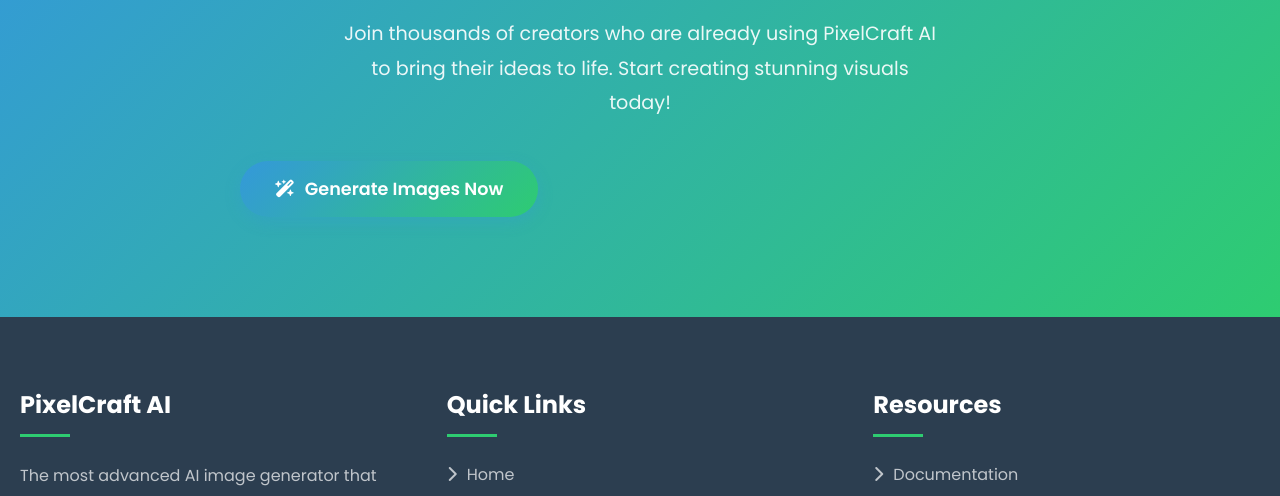
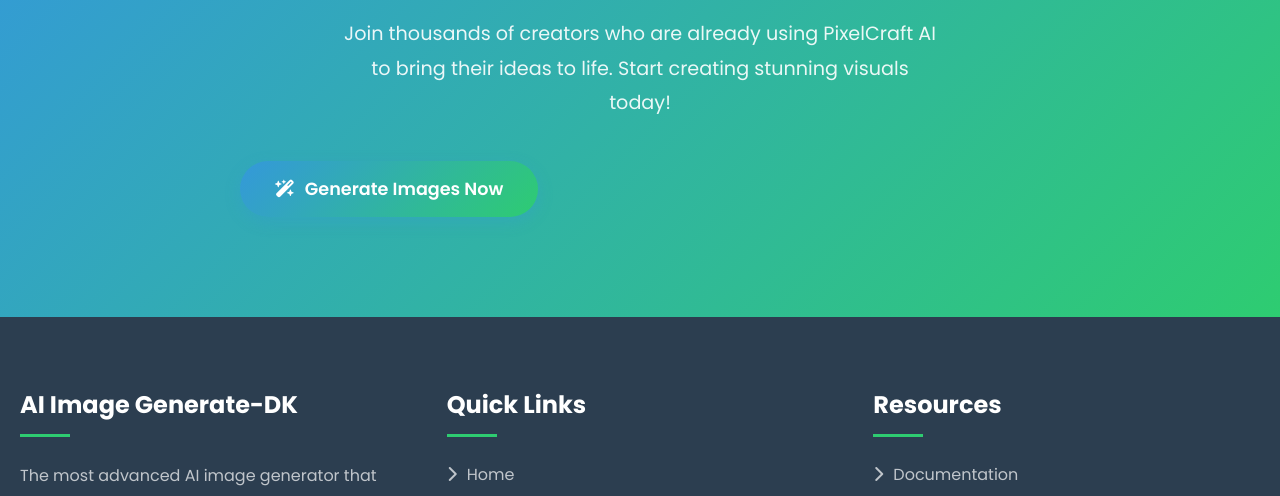
Before and after one commit to dost369/ImageSpark, a website: page index.html in a window 1280 px wide. Shown: the part 3103-3599 px from the top of the page. Drawn offline with Linux system fonts and the light colour scheme.

Commit message:
Update index.html

```diff
--- a/index.html
+++ b/index.html
@@ -3,7 +3,7 @@
 <head>
     <meta charset="UTF-8">
     <meta name="viewport" content="width=device-width, initial-scale=1.0">
-    <title>PixelCraft AI | Professional Text-to-Image Generator</title>
+    <title>AI Image Generate-DK | Professional Text-to-Image Generator</title>
     <link rel="stylesheet" href="https://cdnjs.cloudflare.com/ajax/libs/font-awesome/6.4.0/css/all.min.css">
     <link href="https://fonts.googleapis.com/css2?family=Poppins:wght@300;400;500;600;700&family=Montserrat:wght@700;800&display=swap" rel="stylesheet">
     <style>
@@ -818,7 +818,7 @@
         <div class="container">
             <div class="footer-content">
                 <div class="footer-column animate" style="animation-delay: 0.1s;">
-                    <h3>PixelCraft AI</h3>
+                    <h3>AI Image Generate-DK</h3>
                     <p style="color: rgba(255,255,255,0.7); margin-bottom: 20px; line-height: 1.8;">The most advanced AI image generator that transforms your text into stunning visual masterpieces.</p>
                     <div class="social-links">
                         <a href="#"><i class="fab fa-twitter"></i></a>
```
